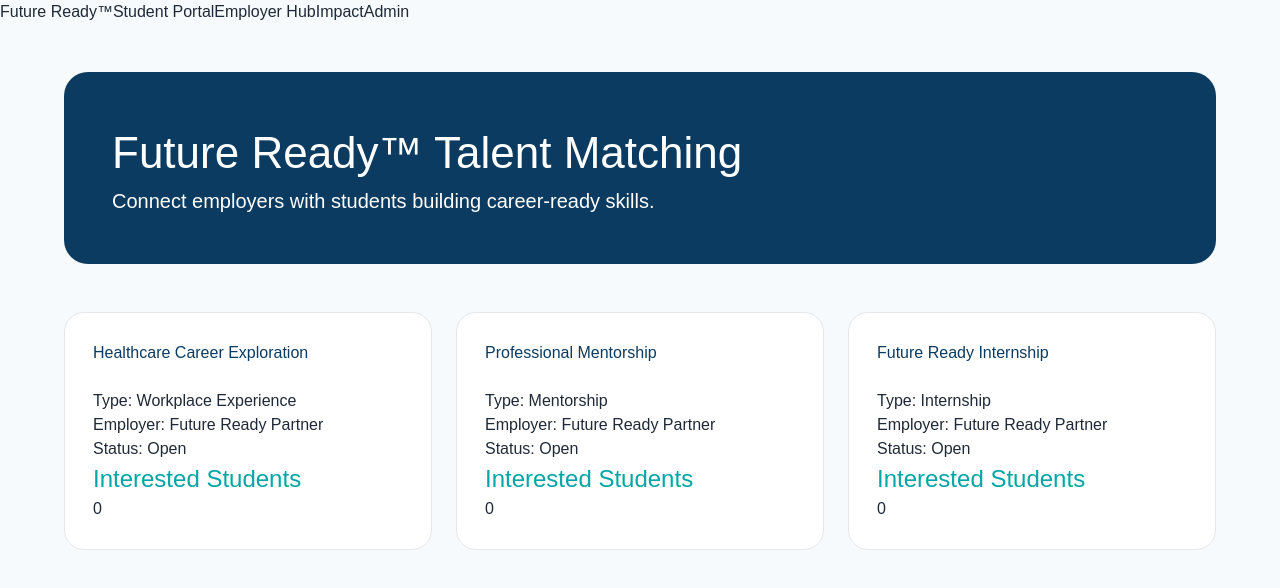
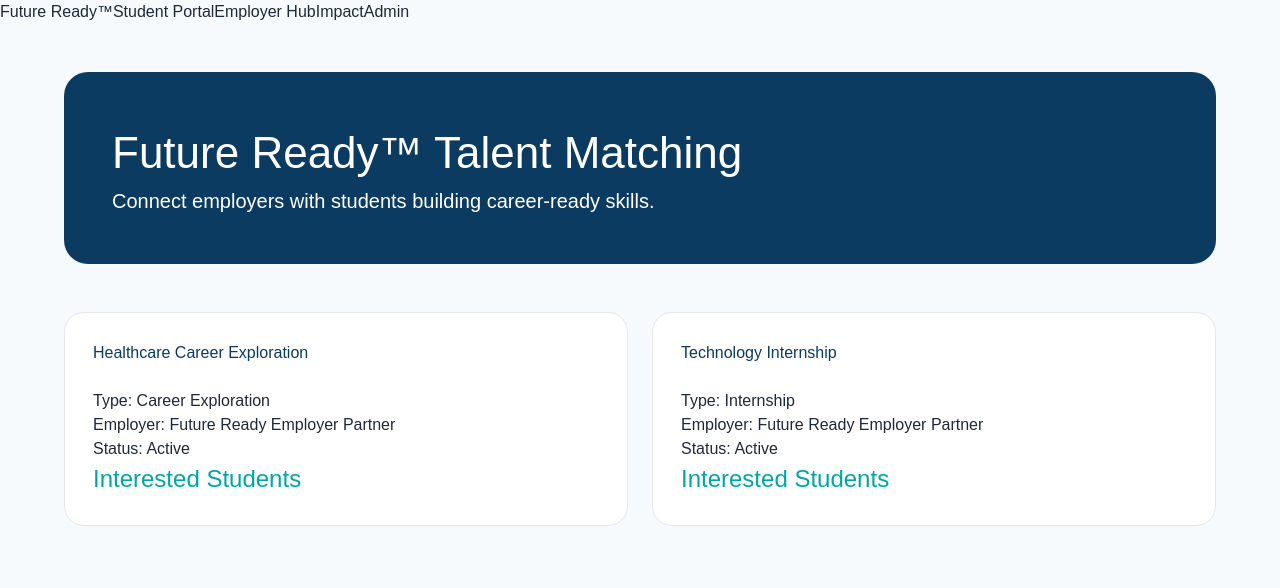
Before and after one commit to Link-Lake-Norman/Build6-, a Next.js app: page /employer-hub/matching in a window 1280 px wide. Shown: the top 588 px of the page. Built offline with nearby package versions, Linux system fonts and the light colour scheme.

Commit message:
Add shared opportunities data model

```diff
--- a/content/opportunities.ts
+++ b/content/opportunities.ts
@@ -2,25 +2,29 @@ export const opportunities = [
   {
     id: 1,
     title: "Healthcare Career Exploration",
-    type: "Workplace Experience",
-    employer: "Future Ready Partner",
-    status: "Open",
-    interested: 0,
+    type: "Career Exploration",
+    employer: "Future Ready Employer Partner",
+    industry: "Healthcare",
+    skills: [
+      "Communication",
+      "Teamwork",
+      "Problem Solving",
+    ],
+    experienceLevel: "Beginner",
+    status: "Active",
   },
   {
     id: 2,
-    title: "Professional Mentorship",
-    type: "Mentorship",
-    employer: "Future Ready Partner",
-    status: "Open",
-    interested: 0,
-  },
-  {
-    id: 3,
-    title: "Future Ready Internship",
+    title: "Technology Internship",
     type: "Internship",
-    employer: "Future Ready Partner",
-    status: "Open",
-    interested: 0,
+    employer: "Future Ready Employer Partner",
+    industry: "Technology",
+    skills: [
+      "Problem Solving",
+      "Innovation",
+      "Collaboration",
+    ],
+    experienceLevel: "Intermediate",
+    status: "Active",
   },
 ];
```
